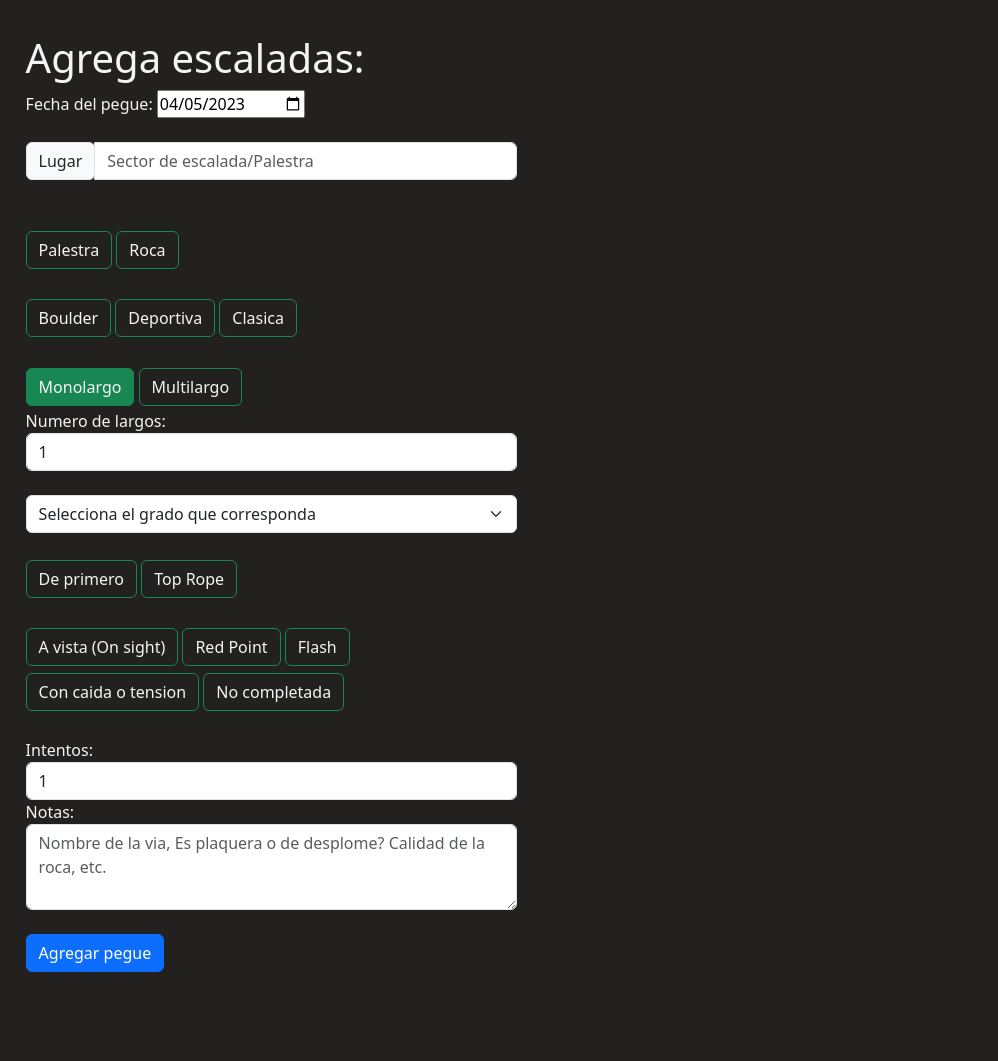
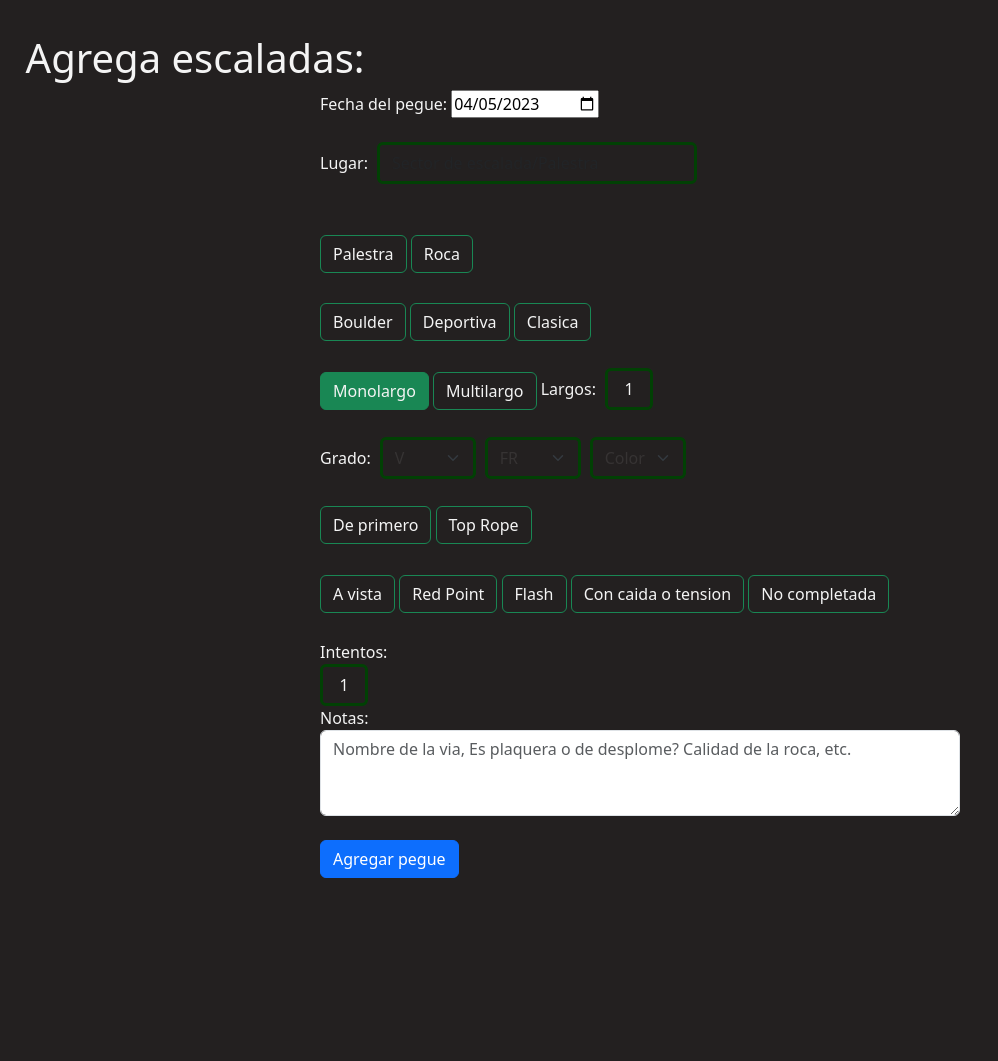
Before and after one commit to NMS47/climbing_log, a Django app: page /add_new_entry in a window 1280 px wide. Shown: the part 56-1117 px from the top of the page, without its empty margins (0-998 px from the left). After the commit the page ends 934 px from the top, so only its background shows below. Run offline with Django 4.2, Linux system fonts and the light colour scheme; some libraries are stand-ins or nearby versions.

Commit message:
edited styling in add new entry

```diff
--- a/climb_log_webapp/static/climb_log_webapp/new_entry.css
+++ b/climb_log_webapp/static/climb_log_webapp/new_entry.css
@@ -1,3 +1,46 @@
 .new_entry {
-    width: 40%;
+    width: 40rem;
+    margin: auto;
 }
+
+#num-pitches, #place, #grade{
+    display: inline-flex;
+    margin-left: 0.3rem;
+}
+
+#num-pitches, #place, .short-num, .grade-options{
+    background-color: #232020;
+    color: #F4F4F4;
+    border: #014104;
+    border-style: solid;
+    box-shadow: #014104;
+}
+.grade, .grade:nth-child(1) {
+    background-color: #232020;
+    color: #363333;
+    border: #014104;
+    border-style: solid;
+    box-shadow: #014104;
+}
+
+#place{
+    max-width: 20rem;
+}
+#grade {
+    max-width: 6rem;
+
+}
+
+.short-num{
+    max-width: 3rem;
+    text-align: center;
+    background-color: #232020;
+    color: #F4F4F4;
+    border: #014104;
+    border-style: solid;
+}
+
+.short-num:hover, .short-num:active, .short-num:target, .grade:active, .grade:hover, .grade:checked {
+    background-color: #363333;
+    color: #F4F4F4;
+}
--- a/climb_log_webapp/templates/climb_log_webapp_ES/new_entry.html
+++ b/climb_log_webapp/templates/climb_log_webapp_ES/new_entry.html
@@ -17,12 +17,8 @@
         <input type="date" name="date" value='{{date_today}}'>
         <br><br>
         <div class="form-group">
-            <div class="input-group">
-                <div class="input-group-prepend">
-                <span class="input-group-text" id="place">Lugar</span>
-                </div>
-                <input type="text" class="form-control" placeholder="Sector de escalada/Palestra" aria-label="Sector de escalada/Palestra" aria-describedby="basic-addon1">
-            </div>
+                <label for="place">Lugar: </label>
+                <input type="text" class="form-control" placeholder="Sector de escalada/Palestra" aria-label="Sector de escalada/Palestra" aria-describedby="basic-addon1" name="place" id="place">
         </div>
         <br><br>
         <div class="radio-selection form-group">
@@ -44,15 +40,14 @@
             <label class="btn btn-outline-success" for="trad">Clasica</label>
         </div>
         <br>
+
         <div class="radio-selection form-group">
             <input type="radio" class="btn-check" name="pitches" id="single-pitch" autocomplete="off"checked>
             <label class="btn btn-outline-success" for="single-pitch">Monolargo</label>
-
             <input type="radio" class="btn-check" name="pitches" id="multi-pitch" autocomplete="off">
             <label class="btn btn-outline-success" for="multi-pitch" >Multilargo</label>
-            <div class="form-group">
-                <label for="num-pitches">Numero de largos:</label>
-                <select class="form-control" id="num-pitches">
+            <label for="num-pitches">Largos:</label>
+            <select class="form-control short-num" id="num-pitches">
                 <option>1</option>
                 <option>2</option>
                 <option>3</option>
@@ -63,16 +58,18 @@
                 <option>8</option>
             </select>
         </div>
-        </div>
         <br>
 
         <div class="select-grade form-group">
-            <select class="form-select" aria-label="Default select example">
-                <option selected>Selecciona el grado que corresponda</option>
-                {%  for grade in grades_list %}
-                    <option value="{{grade}}">{{grade}}</option>
+            <label for="grade">Grado:</label>
+            {%for grade_list in grades_list%}
+            <select class="form-select grade" name="grade" id="grade" aria-label="{{grade_list.0.0}}">
+                <option value="" selected>{{grade_list.0.0}} </option>
+                {%  for grade in grade_list.1 %}
+                    <option class="grade-options" value="{{grade}}">{{grade}}</option>
                 {%endfor%}
             </select>
+            {%endfor%}
         </div>
         <br>
         <div class="radio-selection form-group">
@@ -85,7 +82,7 @@
         <br>
         <div class="radio-selection form-group">
             <input type="radio" class="btn-check" name="ascent-type" id="onsight" autocomplete="off">
-            <label class="btn btn-outline-success" for="onsight">A vista (On sight)</label>
+            <label class="btn btn-outline-success" for="onsight">A vista</label>
 
             <input type="radio" class="btn-check" name="ascent-type" id="red-point" autocomplete="off">
             <label class="btn btn-outline-success" for="red-point">Red Point</label>
@@ -102,7 +99,7 @@
         <br>
         <div class="form-group">
             <label for="num-attempts">Intentos:</label>
-            <select class="form-control" id="num-attempts">
+            <select class="form-control short-num" id="num-attempts" name="num-attempts">
               <option>1</option>
               <option>2</option>
               <option>3</option>
--- a/climb_log_webapp/views.py
+++ b/climb_log_webapp/views.py
@@ -5,7 +5,9 @@ from django.http import Http404, HttpResponseRedirect
 from .forms import SignUpForm
 
 
-grades_list = ['V0', 'V1', 'V2', 'V3', 'V4', 'V5', 'V6', 'V7', 'V8', 'V9', 'V10', 'V11', 'V12', 'V13', 'V14', 'V15', '5', '5+', '6a', '6a+', '6b', '6b+', '6c', '6c+', '7a', '7a+', '7b', '7b+', '7c', '8a', '8a+', '8b']
+grades_list = [[['V'],['V0', 'V1', 'V2', 'V3', 'V4', 'V5', 'V6', 'V7', 'V8', 'V9', 'V10', 'V11', 'V12', 'V13', 'V14', 'V15']],
+              [['FR'],['5', '5+', '6a', '6a+', '6b', '6b+', '6c', '6c+', '7a', '7a+', '7b', '7b+', '7c', '8a', '8a+', '8b', '8b+', '8c','8c+']],
+               [['Color'],['Verde', 'Azul', 'Amarillo', 'Naranja', 'Rojo', 'Negro']]]
 
 
 def home(request):
```
Lines whose indentation alone changed are shown as unchanged.
